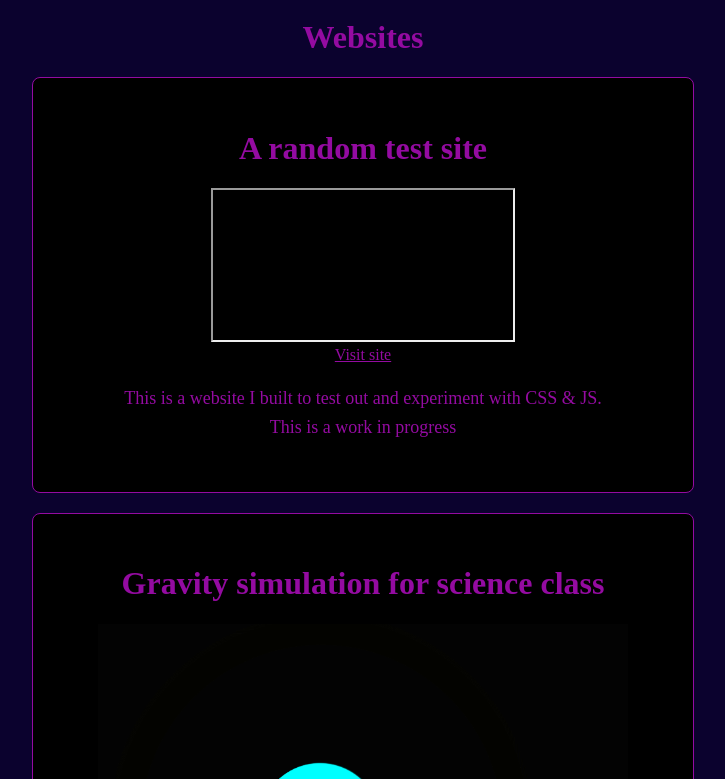
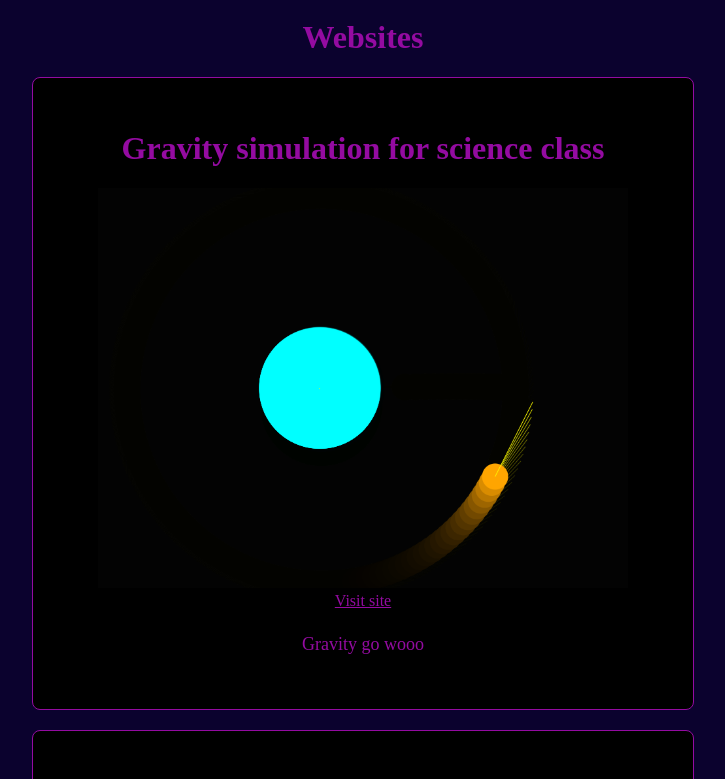
Before and after one commit to alanGecko/hub, a plain HTML site: page projects.html in a window 1280 px wide. Shown: the part 1556-2335 px from the top of the page, without its empty margins (277-1002 px from the left). Drawn offline with Linux system fonts and the light colour scheme; files whose address does not match are found by name.

Commit message:
Update projects.html

```diff
--- a/projects.html
+++ b/projects.html
@@ -65,12 +65,6 @@
         </div>
         <div id="sites" class="sites">
             <h1 class="bigboititile">Websites</h1>
-            <div class="contentcont">
-                <h1>A random test site</h1>
-                <iframe src="C:\Users\WAINSCA7\Desktop\Noideamate\test\kinda cool i guess\testpart1.html"></iframe><br>
-                <a href="C:\Users\WAINSCA7\Desktop\Noideamate\test\kinda cool i guess\testpart1.html">Visit site</a>
-                <p>This is a website I built to test out and experiment with CSS & JS. <br>This is a work in progress</p>
-            </div>
             <div class="contentcont">
                 <h1>Gravity simulation for science class</h1>
                 <img src="C:\Users\WAINSCA7\Desktop\Noideamate\test\wowoowowow\art\Screenshot 2025-11-10 114540.png"><br>
```
